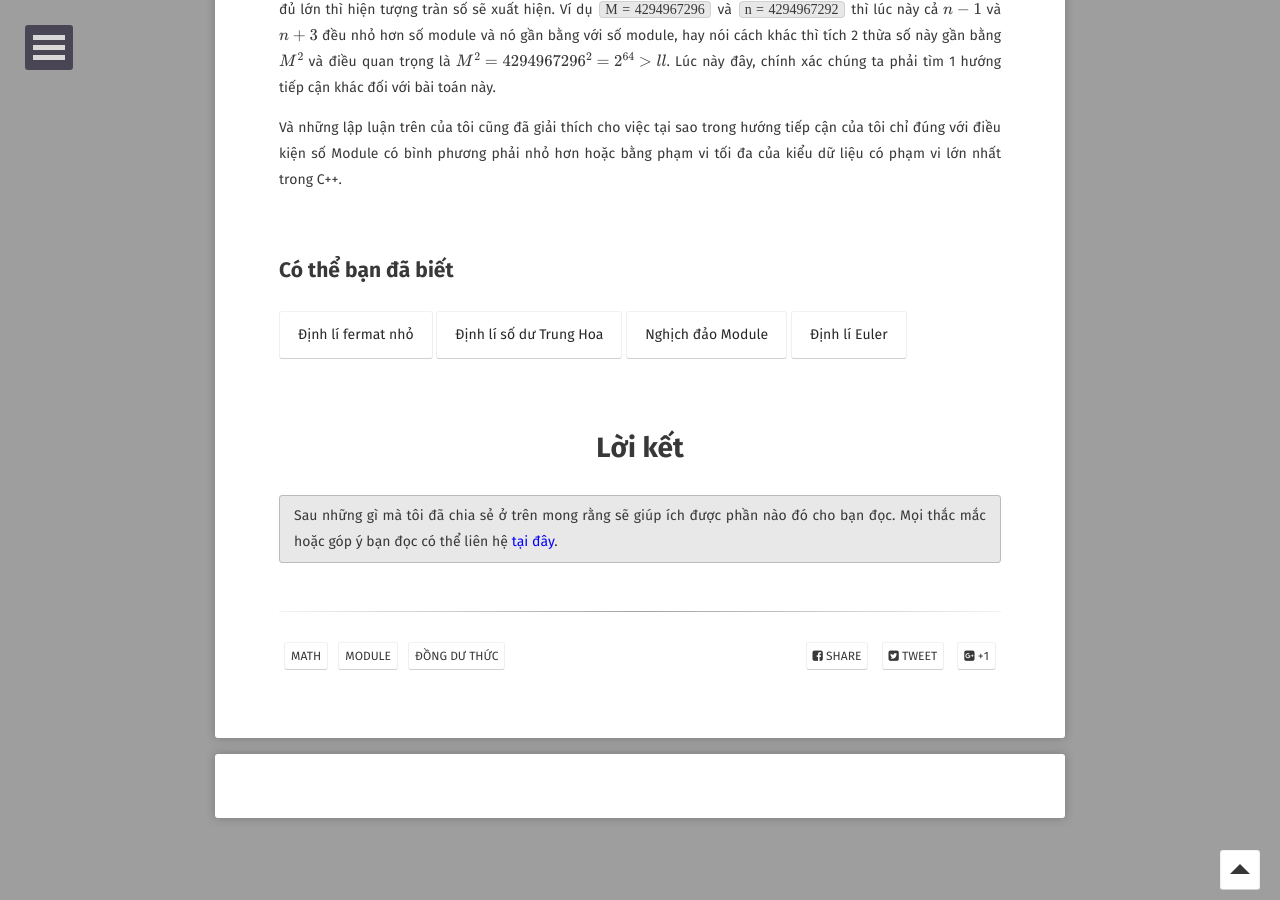
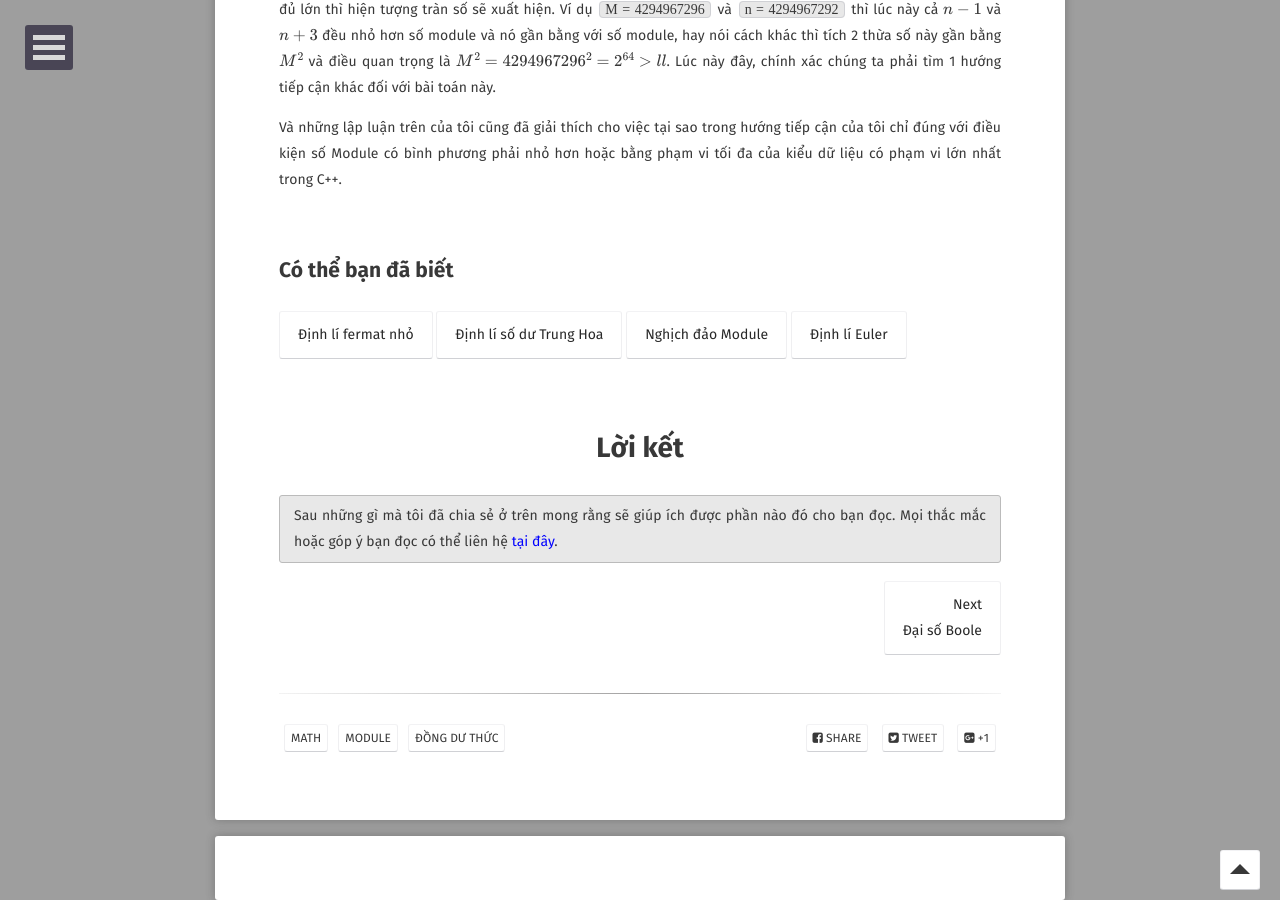
Before and after one commit to hieuhdh/deuteri, a Jekyll site: the page built from _posts/2020-10-15-[Math]-Dong-du-thuc.md, in a window 1280 px wide and 900 px high, scrolled down 3834 px. Built offline with Jekyll 4.4.1, drawn with Linux system fonts in a browser that asks for light colours; some web fonts are replaced; formulas are drawn with MathJax 3; comment, search, counter and statistics services are not loaded.

Commit message:
fix something

```diff
--- a/_posts/2020-10-15-[Math]-Dong-du-thuc.md
+++ b/_posts/2020-10-15-[Math]-Dong-du-thuc.md
@@ -228,3 +228,7 @@ Và những lập luận trên của tôi cũng đã giải thích cho việc t
 
 Sau những gì mà tôi đã chia sẻ ở trên mong rằng sẽ giúp ích được phần nào đó cho bạn đọc. Mọi thắc mắc hoặc góp ý bạn đọc có thể liên hệ <a href="https://hieuhdh.github.io/deuteri/" style="text-decoration: none; color:blue" >tại đây</a>.
 {: .notice}
+
+<div align="right">
+    <a href="https://hieuhdh.github.io/deuteri/Math-Dai-so-Boole/" class="btn">Next <br>Đại số Boole</a>
+</div>
```
Also changed, not shown: _posts/2020-12-15-[Crypto]-Rot-X.md (line endings or trailing spaces).
